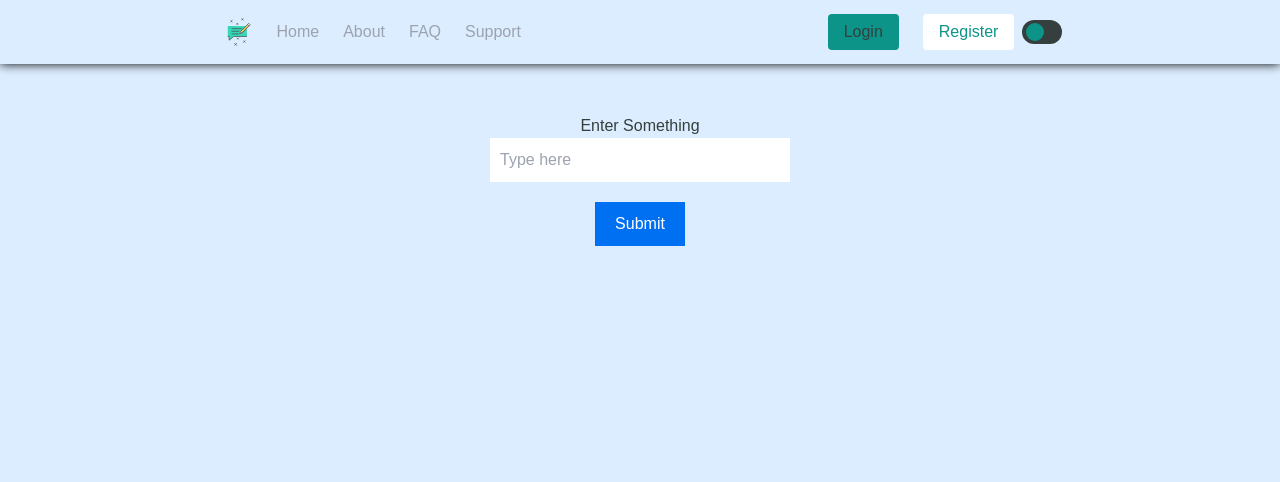
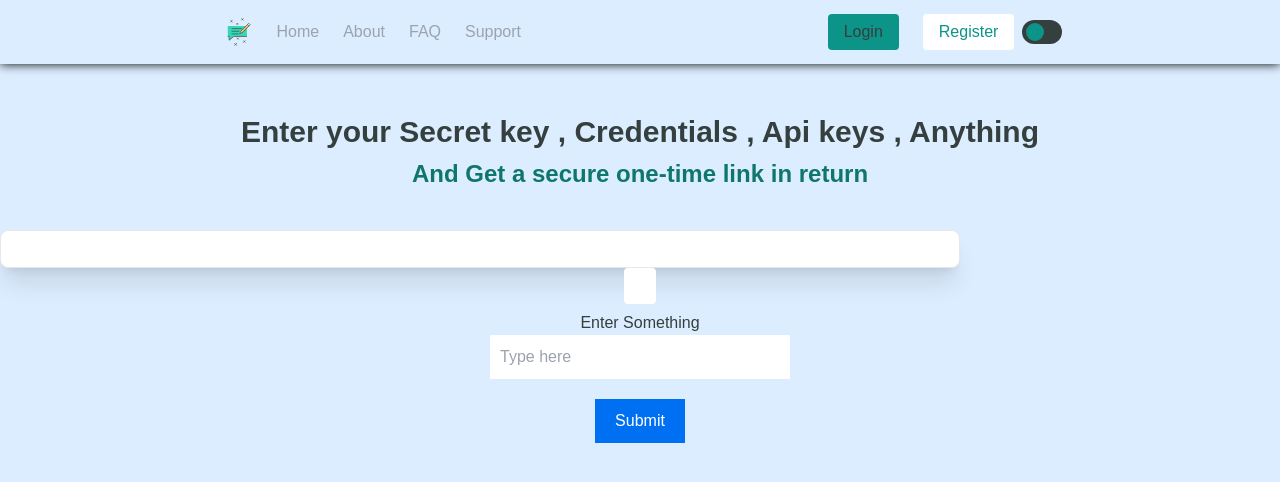
Before and after one commit to Collaborative-Open-Source-Projects/scrt-pwd-link, a Next.js app: page / in a window 1280 px wide. Shown: the top 482 px of the page. Built offline with nearby package versions, Linux system fonts and the light colour scheme.

Commit message:
add type prop to the input component

```diff
--- a/app/components/ui/Input.jsx
+++ b/app/components/ui/Input.jsx
@@ -5,6 +5,7 @@
  4- placeholder
  5- onChange method that takes event as parameter
  6- is Required
+ 7- type of the input ( text , password , number ,.... )
 */
 export default function Input({
   width = "w-3/4",
@@ -13,6 +14,7 @@ export default function Input({
   placeholder,
   onChange,
   isRequired = false,
+  type = "text",
 }) {
   return (
     <div className={`${width}`}>
@@ -20,6 +22,7 @@ export default function Input({
         {label}
       </label>
       <input
+        type={type}
         required={isRequired}
         onChange={(e) => onChange(e)}
         placeholder={placeholder}
--- a/app/lib/mongodb.js
+++ b/app/lib/mongodb.js
@@ -4,11 +4,11 @@ const user = process.env.MONGODB_USER;
 const password = process.env.MONGODB_PASS;
 const cluster = process.env.MONGODB_CLUSTER;
 
-const uri = `mongodb+srv://${user}:${password}@${cluster}.cbrsy.mongodb.net/?retryWrites=true&w=majority&appName=${cluster}`
+const uri = `mongodb+srv://${user}:${password}@${cluster}.nr3f6.mongodb.net/?retryWrites=true&w=majority&appName=${cluster}`;
 
 // check if uri is empty
 if (!uri) {
-    throw new Error("Please add your Mongo URI to Environment Variables.");
+  throw new Error("Please add your Mongo URI to Environment Variables.");
 }
 
 let client = new MongoClient(uri);
--- a/app/page.js
+++ b/app/page.js
@@ -1,48 +1,61 @@
-'use client';
-import { useState, useEffect } from 'react';
+"use client";
+import { useState, useEffect } from "react";
+import Headtext from "./components/mainPage/Headtext";
+import Input from "./components/ui/Input";
+import Button from "./components/ui/Button";
 
 export default function Home() {
-  const [secret, setSecret] = useState('');
+  const [secret, setSecret] = useState("");
   const [status, setStatus] = useState(null);
 
   const handleButtonClick = async (e) => {
-
     e.preventDefault();
 
     alert(`You entered: ${secret}`);
-    const response = await fetch('/api/encrypt', {
-      method: 'POST',
+    const response = await fetch("/api/encrypt", {
+      method: "POST",
       headers: {
-        'Content-Type': 'application/json',
+        "Content-Type": "application/json",
       },
       body: JSON.stringify({ secret }),
     });
 
     const result = await response.json();
     setStatus(result);
-    setSecret('');
+    setSecret("");
   };
 
   return (
-    <div style={{ textAlign: 'center', marginTop: '50px' }}>
+    <div style={{ textAlign: "center", marginTop: "50px" }}>
+      <Headtext
+        h1={"Enter your Secret key , Credentials , Api keys , Anything"}
+        h2={"And Get a secure one-time link in return"}
+      />
+      <Input />
+      <Button />
       <h1>Enter Something</h1>
       <input
         type="text"
         value={secret}
         onChange={(e) => setSecret(e.target.value)}
         placeholder="Type here"
-        style={{ padding: '10px', width: '300px', marginBottom: '20px', color:'black' }}
+        style={{
+          padding: "10px",
+          width: "300px",
+          marginBottom: "20px",
+          color: "black",
+        }}
         required
       />
       <br />
       <button
         onClick={handleButtonClick}
         style={{
-          padding: '10px 20px',
-          backgroundColor: '#0070f3',
-          color: 'white',
-          border: 'none',
-          cursor: 'pointer',
+          padding: "10px 20px",
+          backgroundColor: "#0070f3",
+          color: "white",
+          border: "none",
+          cursor: "pointer",
         }}
       >
         Submit
@@ -50,9 +63,9 @@ export default function Home() {
       {status && (
         <div>
           {status.success ? (
-            <p style={{ color: 'green' }}>{status.link}</p>
+            <p style={{ color: "green" }}>{status.link}</p>
           ) : (
-            <p style={{ color: 'red' }}>{status.message}</p>
+            <p style={{ color: "red" }}>{status.message}</p>
           )}
         </div>
       )}
--- a/pages/api/encrypt.js
+++ b/pages/api/encrypt.js
@@ -1,19 +1,21 @@
 import clientPromise from "@/app/lib/mongodb";
 import { encrypt } from "@/app/utils/encrypt";
-import { v4 as uuidv4 } from 'uuid';
+import { v4 as uuidv4 } from "uuid";
 
 export default async function handler(req, res) {
   const client = await clientPromise;
-    const db = client.db('scrt-pwd-data');
-    const collection = db.collection('scrt-pwd-data');
+  const db = client.db("scrt-pwd-data");
+  const collection = db.collection("scrt-pwd-data");
 
-    if (req.method === 'POST') {
+  if (req.method === "POST") {
     try {
       const { secret } = req.body;
       const id = uuidv4();
 
       if (!secret) {
-                return res.status(400).json({success: false, message: 'Secret is required'});
+        return res
+          .status(400)
+          .json({ success: false, message: "Secret is required" });
       }
 
       const encryptedSecret = encrypt(secret);
@@ -26,14 +28,12 @@ export default async function handler(req, res) {
 
       const link = `https://secret-pwd-link.vercel.app/password/${id}`;
 
-            res.status(200).json({success: true, link: link});
+      res.status(200).json({ success: true, link: link });
+    } catch (error) {
+      console.error(error);
+      res.status(500).json({ success: false, message: "Failed to add secret" });
     }
-        catch (error) {
-            console.error(error);
-            res.status(500).json({success: false, message: 'Failed to add secret'});
+  } else {
+    res.status(405).json({ message: "Method Not Allowed" });
   }
 }
-    else {
-        res.status(405).json({ message: 'Method Not Allowed' });
-    }
-}
```
Also changed, not shown: 1 other file (tests, documents, lock files or other folders). Lines whose indentation alone changed are shown as unchanged.
